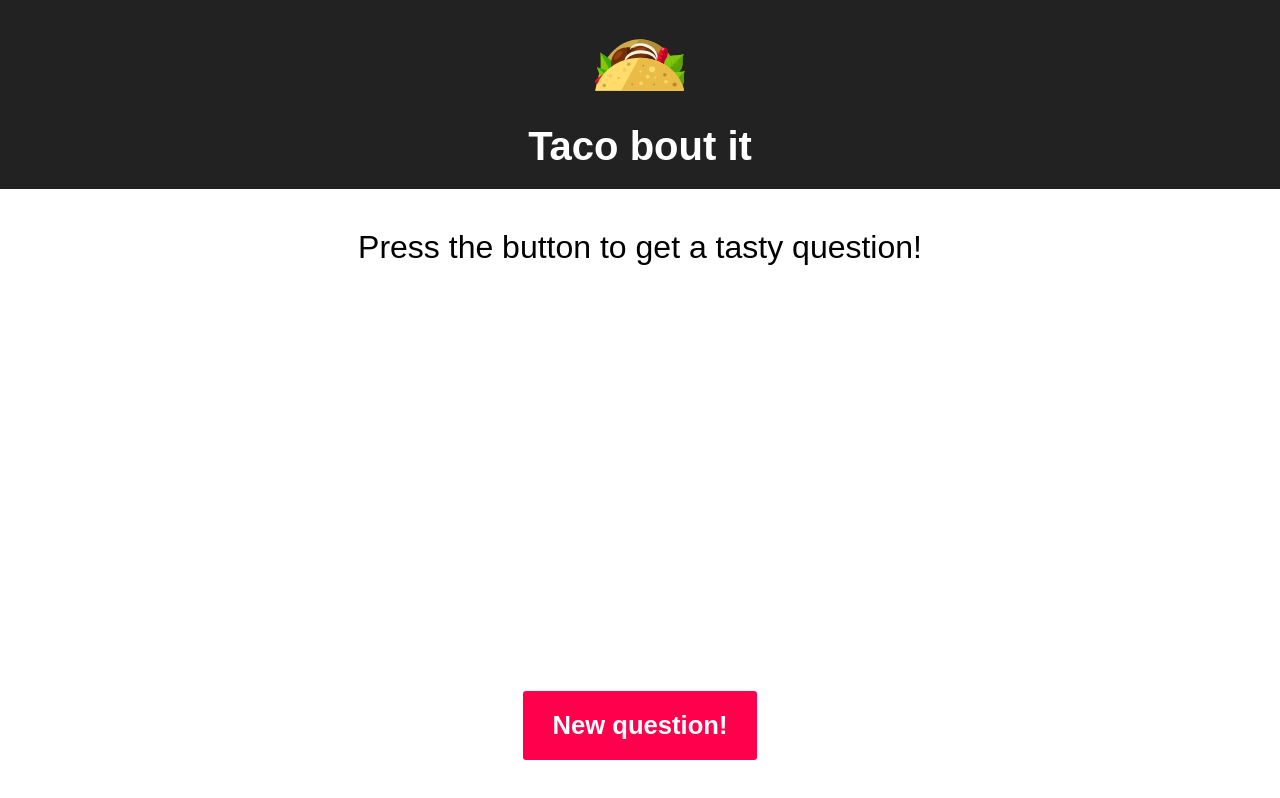
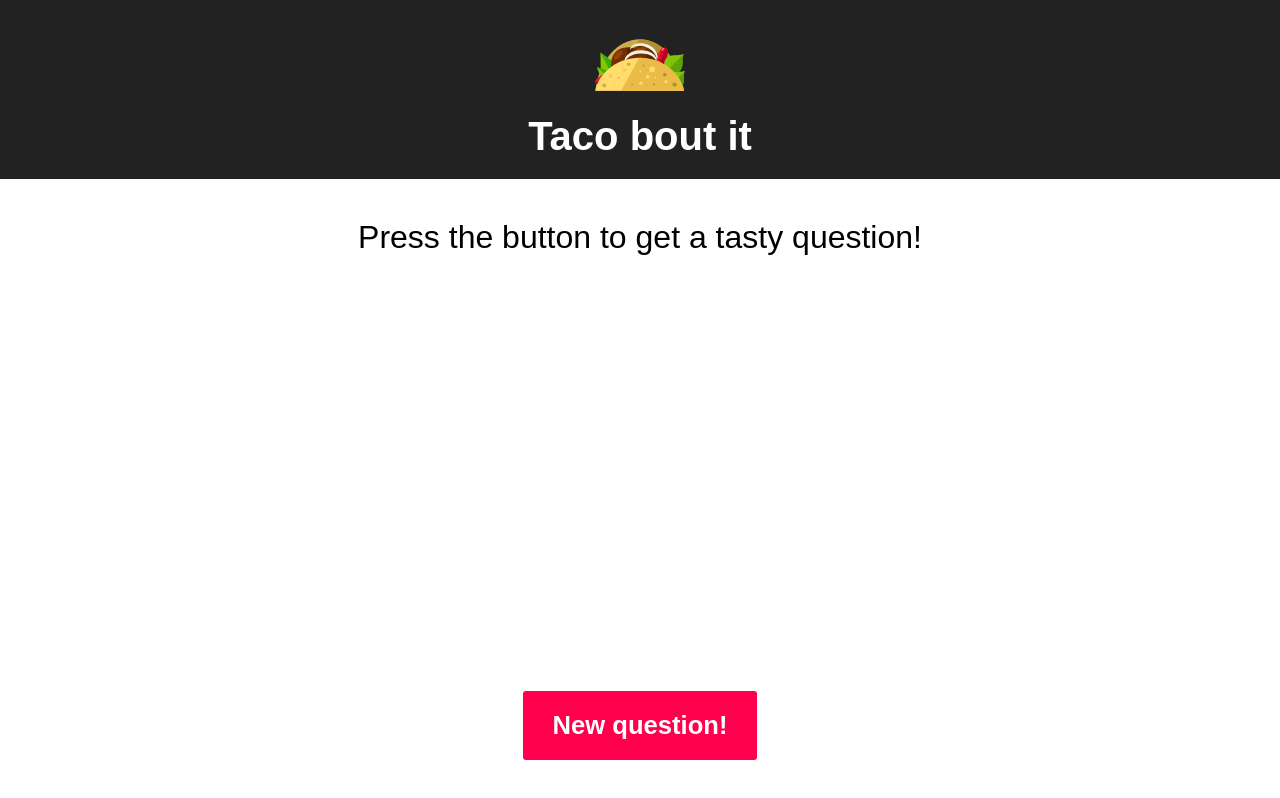
Before and after one commit to IndySpaan/Tacotacoburrito, a React (Create React App) app: page / in a window 1280 px wide. Built offline with nearby package versions, Linux system fonts and the light colour scheme.

Commit message:
Added less margin to logo

```diff
--- a/src/App.css
+++ b/src/App.css
@@ -30,7 +30,7 @@ html {
 
 .App-title {
   font-size: 2.5em;
-  margin-top: 10px;
+  margin-top: 0px;
   margin-bottom: 0px;
 }
 
```
